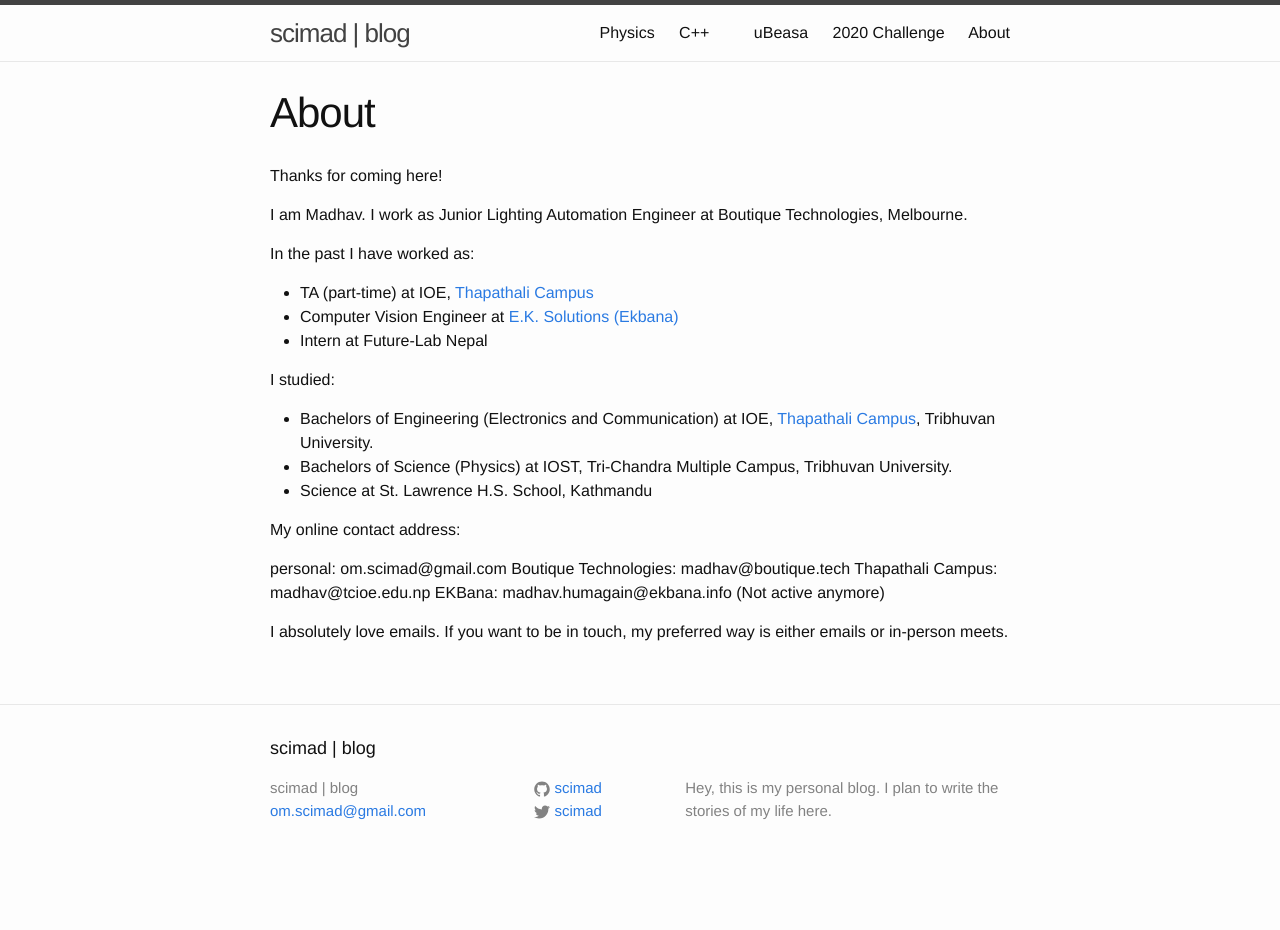
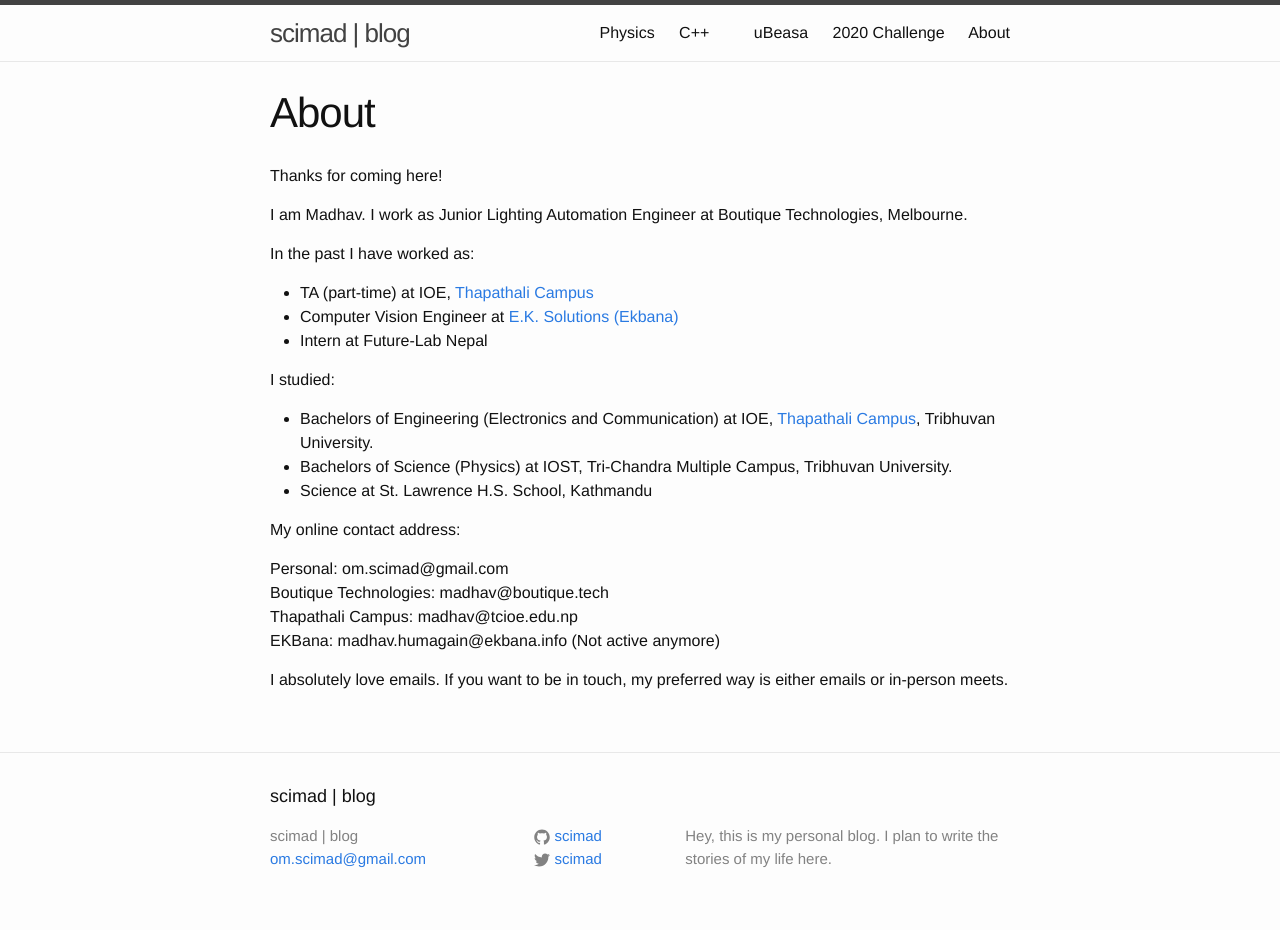
Before and after one commit to scimad/scimad.github.io, a Jekyll site: the page built from about.md, in a window 1280 px wide. Built offline with Jekyll 4.4.1, drawn with Linux system fonts in a browser that asks for light colours; before the commit the page ends 900 px from its top, so only the background shows below that.

Commit message:
Fix newline

```diff
--- a/about.md
+++ b/about.md
@@ -21,9 +21,9 @@ I studied:
 
 My online contact address:
 
-personal: om.scimad@gmail.com
-Boutique Technologies: madhav@boutique.tech
-Thapathali Campus: madhav@tcioe.edu.np
+Personal: om.scimad@gmail.com\
+Boutique Technologies: madhav@boutique.tech\
+Thapathali Campus: madhav@tcioe.edu.np\
 EKBana: madhav.humagain@ekbana.info (Not active anymore)
 
 I absolutely love emails. If you want to be in touch, my preferred way is either emails or in-person meets.
```
